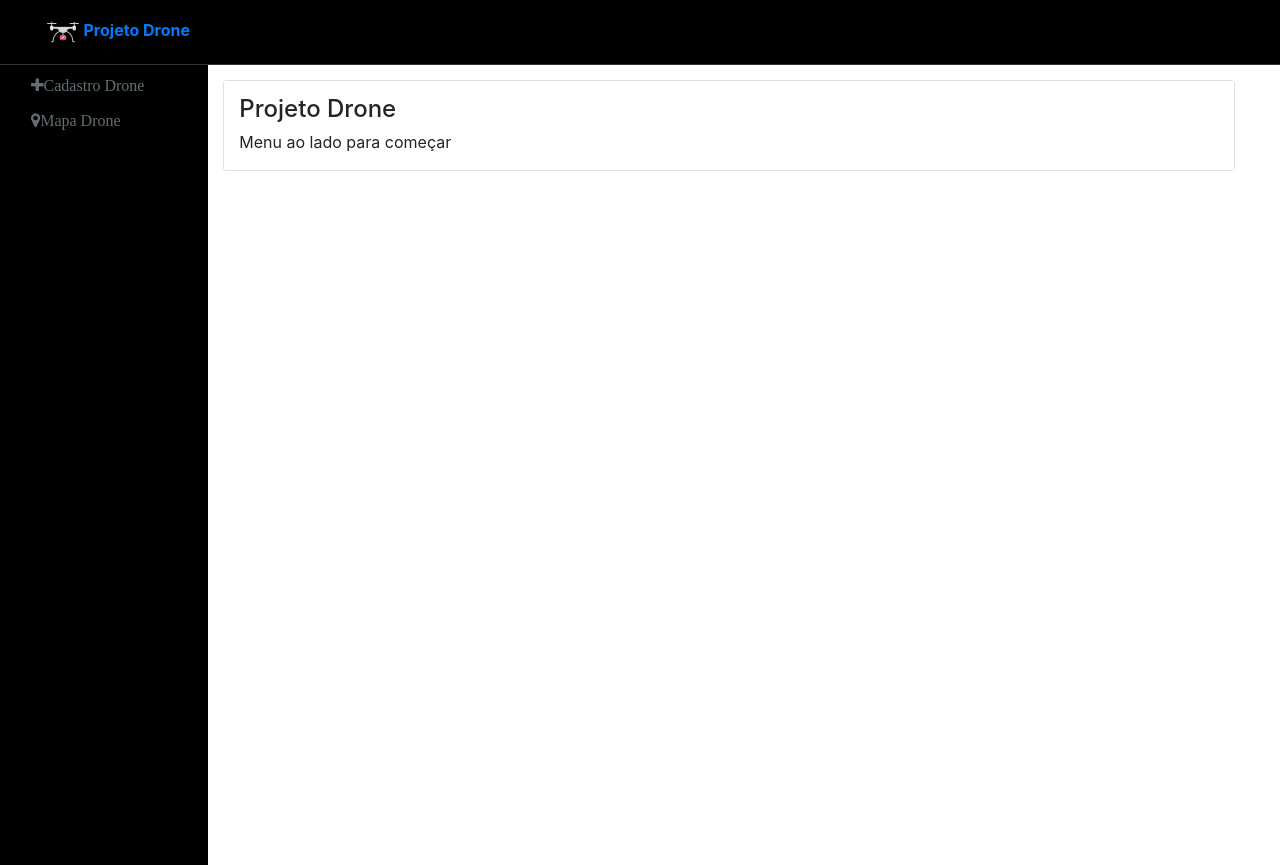
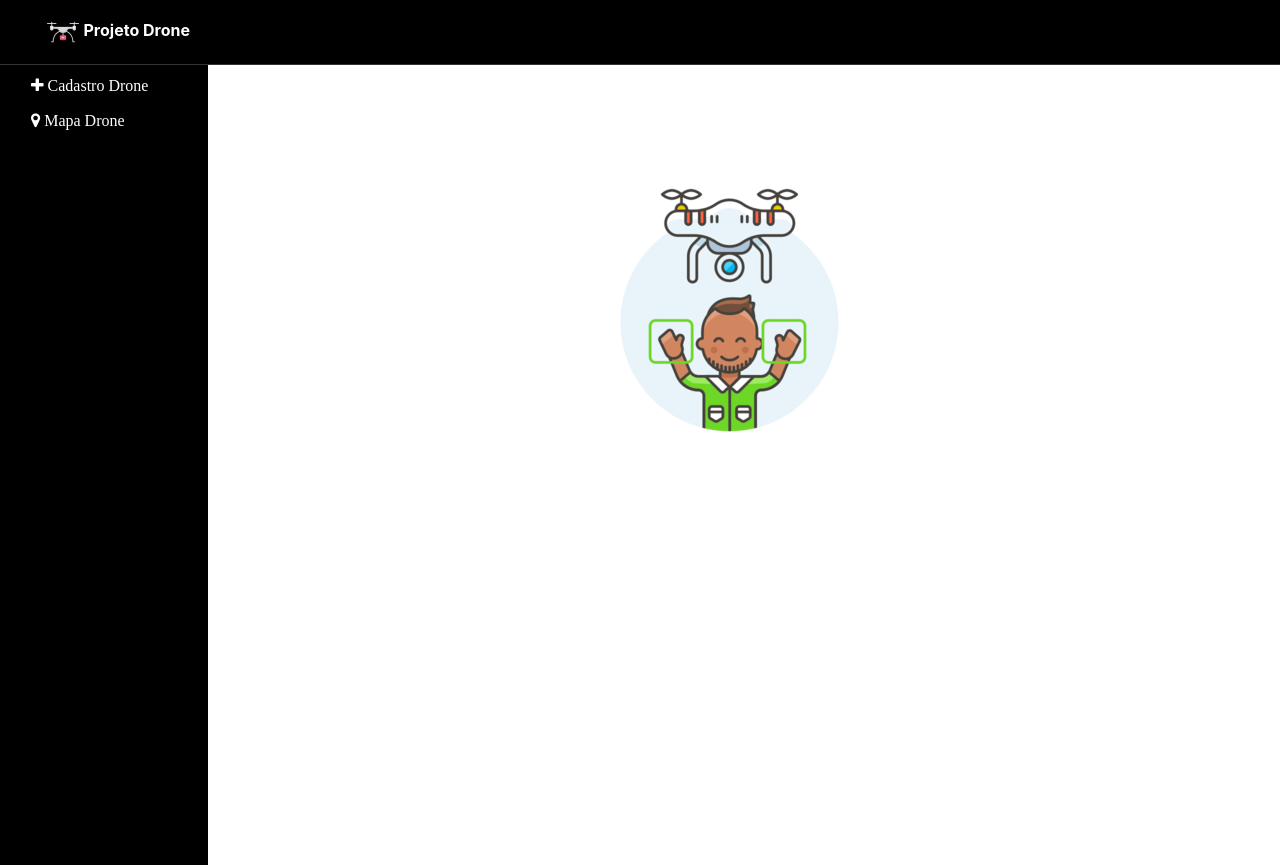
Before and after one commit to mbafiaptrabalhos/sistema-drones, a plain HTML site: page index.html in a window 1280 px wide. Drawn offline with nearby package versions, Linux system fonts and the light colour scheme.

Commit message:
Melhoria na index + css

```diff
--- a/index.html
+++ b/index.html
@@ -28,23 +28,22 @@
 							<ul class="nav">
 								<li>
 									<a class="nav-link" href="./pagina_cadastro_drone/data/cadastro.html">
-										<i class="fa fa-plus">Cadastro Drone</i>
+										<i class="fa fa-plus"> Cadastro Drone</i>
 									</a>
 								</li>
 								<li>
 									<a class="nav-link" href="./pagina_mapa_drone/data/mapa.html">
-										<i class="fa fa-map-marker">Mapa Drone</i>
+										<i class="fa fa-map-marker"> Mapa Drone</i>
 									</a>
 								</li>
 							</ul>
 						</div>
 					</div>
 				</div>
-				<div class="col-xs-10 col-md-10 bloco2" id="bloco2">
-					<div class="card">
+				<div class="col-xs-10 col-md-10 " id="bloco2">
+					<div class="">
 						<div class="titulo">
-                            <h4>Projeto Drone</h4>
-                            <p>Menu ao lado para começar</p>
+                            <center style="margin-top:100px"><img src="assets/droneindex.png"></center>
 						</div>
 					</div>
 				</div>
--- a/style.css
+++ b/style.css
@@ -17,6 +17,11 @@ body, html, .containerDrone, .row{
       padding-top: 15px;
   }
 
+  a{
+	  color: white;
+  }
+
+
   .bloco1 .sidebar-wrapper,
   body>.navbar-collapse .sidebar-wrapper {
       position: relative;
@@ -24,13 +29,13 @@ body, html, .containerDrone, .row{
   }
 
   .bloco1 .nav li:hover .nav-link,
-  body>.navbar-collapse .nav li:hover .nav-link {
+  body>.navbar-collapse .nav li:hover .nav-link, a:hover {
       color: #ed145b;
   }
 
   .bloco1 .nav .nav-link,
   body>.navbar-collapse .nav .nav-link {
-      color: #616d72;
+      color: white;
   }
 
   .bloco1 .nav .nav-link,
```
Also changed, not shown: assets/droneindex.png (added).
